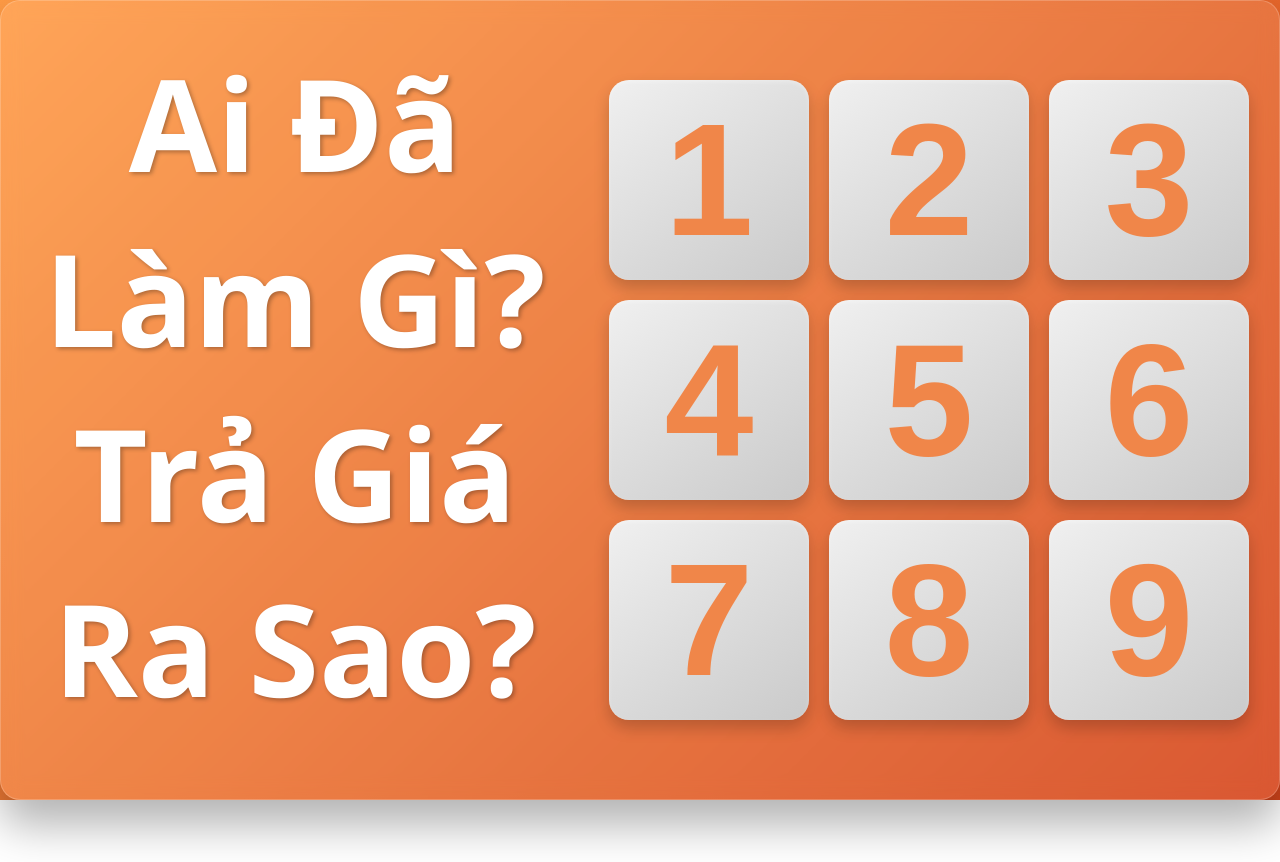
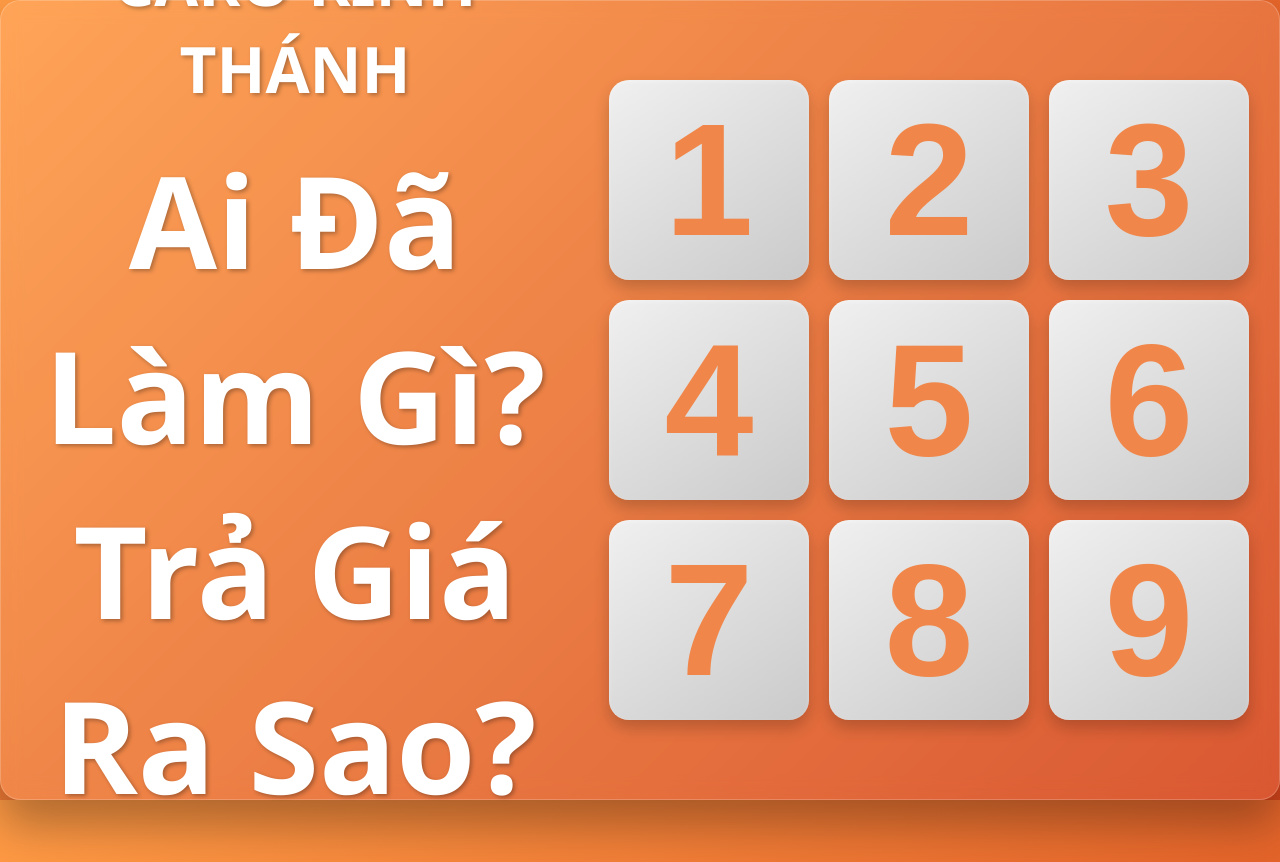
Before and after one commit to phuc-an-dev/tic-tac-toe, a plain HTML site: page index.html in a window 1280 px wide. Before the commit the page ends 800 px from the top, so only its background shows below. Drawn offline with Linux system fonts and the light colour scheme.

Commit message:
Update index.html

```diff
--- a/index.html
+++ b/index.html
@@ -37,9 +37,18 @@
         gap: 50px;
       }
 
+      .game-sub-title {
+        color: white;
+        text-align: center;
+        font-size: 4rem;
+        font-weight: bold;
+        margin-bottom: 20px;
+        text-shadow: 2px 2px 4px rgba(0, 0, 0, 0.3);
+      }
+
       .game-title {
+        color: white;
         text-align: center;
-        color: white;
         font-size: 8rem;
         font-weight: bold;
         margin-bottom: 30px;
@@ -289,10 +298,14 @@
   </head>
   <body>
     <div class="game-container">
-      <h1 class="game-title">
-        Ai Đã Làm Gì? <br />
-        Trả Giá Ra Sao?
-      </h1>
+      <div>
+        <h1 class="game-sub-title">CARO KINH THÁNH</h1>
+        <h1 class="game-title">
+          Ai Đã Làm Gì? <br />
+          Trả Giá Ra Sao?
+        </h1>
+      </div>
+
       <div class="game-board" id="gameBoard">
         <button class="cell" data-index="0" data-number="1"></button>
         <button class="cell" data-index="1" data-number="2"></button>
@@ -342,9 +355,9 @@
         "VUA ĐA-VÍT",
         "MÔI-SE",
         "GHÊ-HA-XI",
+        "ĐÊ-MA",
         "VUA Ô-XIA",
         "GIU-ĐA ÍCH-CA-RI-ỐT",
-        "ĐÊ-MA",
         "GIĂNG MÁC",
         "ÁP-RA-HAM",
       ];
@@ -354,10 +367,10 @@
         "II Sa-mu-ên 24:1-17",
         "Dân Số Ký 20:7-12",
         "II Các Vua 5:20-27",
+        "II Ti-mô-thê 4:10",
         "II Sử Ký 26:16-21",
         "Ma-thi-ơ 27:3-5",
-        "II Ti-mô-thê 4:10",
-        "Công Vụ 13:13;",
+        "Công Vụ 13:13; 15:37-39",
         "Sáng Thế Ký 12:10-20",
       ];
 
```
